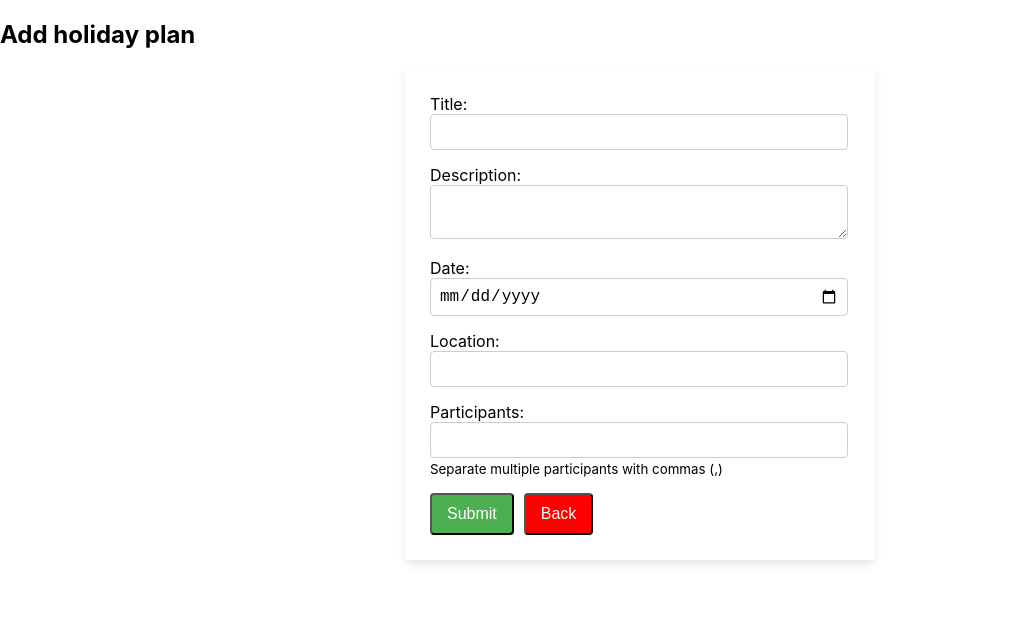
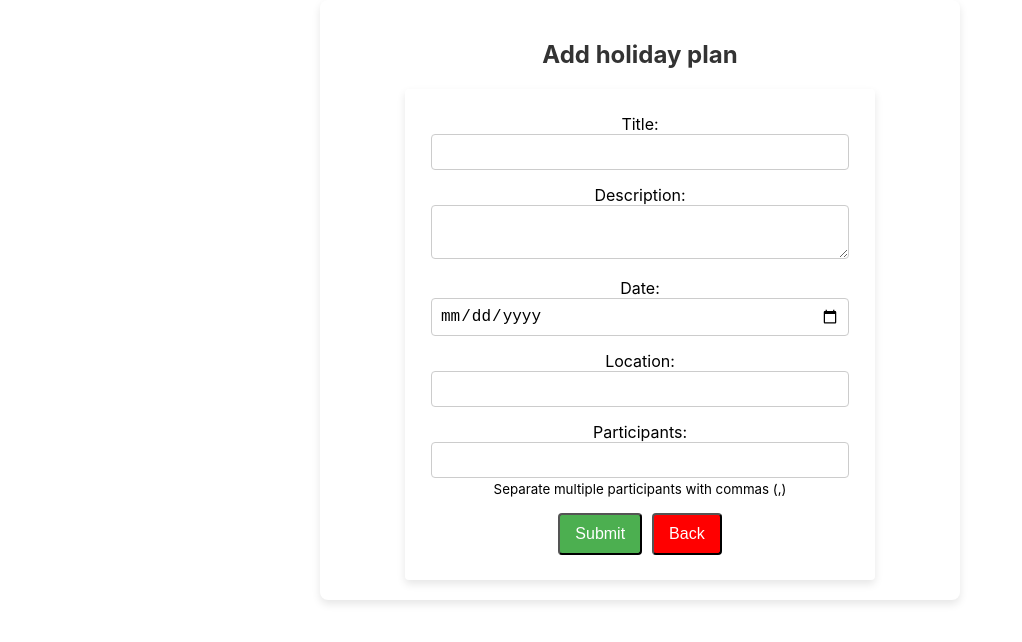
Before and after one commit to wgerenutti/holiday-planner-2024, a React (Create React App) app: page /add in a window 1280 px wide. Shown: the top 642 px of the page, without its empty margins (0-1022 px from the left). Built offline with nearby package versions, Linux system fonts and the light colour scheme; no server answers.

Commit message:
Finish add data

```diff
--- a/src/pages/AddHolidayPlan.js
+++ b/src/pages/AddHolidayPlan.js
@@ -2,11 +2,12 @@ import React, { useState, useEffect } from 'react';
 import { useNavigate } from 'react-router-dom';
 import HolidayPlanForm from '../components/HolidayPlanForm';
 import supabase from '../config/supabaseClient.js';
-import './AddHolidayPlans.module.css'
+import styles from './AddHolidayPlans.module.css';
 
 const AddHolidayPlans = () => {
     const navigate = useNavigate();
     const [message, setMessage] = useState('');
+    const [submitted, setSubmitted] = useState(false);
 
     const SUCCESS_MESSAGE = 'Holiday plan added successfully!';
     const ERROR_MESSAGES = {
@@ -28,6 +29,7 @@ const AddHolidayPlans = () => {
                 setMessage(ERROR_MESSAGES.DEFAULT);
             } else {
                 setMessage(SUCCESS_MESSAGE);
+                setSubmitted(true);
             }
         } catch (error) {
             setMessage(ERROR_MESSAGES.UNEXPECTED);
@@ -35,21 +37,29 @@ const AddHolidayPlans = () => {
     };
 
     useEffect(() => {
-        if (message) {
-            navigate('/', { state: { message: message } });
+        if (submitted) {
+            const timer = setTimeout(() => {
+                navigate('/', { state: { message: message } });
+            }, 3000);
+
+            return () => clearTimeout(timer);
         }
-    }, [message, navigate]);
+    }, [submitted, message, navigate]);
 
     const handleBack = () => {
         navigate(-1);
     };
 
     return (
-        <div className="container">
-            <div className="title-container">
-                <h2>Add holiday plan</h2>
+        <div className={styles.containerStyle}>
+            <div className={styles.titleContainer}>
+                <h2 className={styles.titleStyle}>Add holiday plan</h2>
             </div>
-            <p>{message}</p>
+            {message && (
+                <p className={message.includes('successfully') ? styles.successMessage : styles.errorMessage}>
+                    {message}
+                </p>
+            )}
             <HolidayPlanForm onSubmit={handleSubmit} onBack={handleBack} />
         </div>
     );
--- a/src/pages/AddHolidayPlans.module.css
+++ b/src/pages/AddHolidayPlans.module.css
@@ -1,4 +1,4 @@
-.container {
+.containerStyle {
     max-width: 600px;
     margin: auto;
     padding: 20px;
@@ -8,10 +8,28 @@
     background: #fff;
 }
 
-.title-container {
+.titleContainer {
     margin-bottom: 20px;
 }
 
-.title-container h2 {
+.titleStyle {
     color: #333;
 }
+
+.successMessage {
+    background-color: #d4edda;
+    color: #155724;
+    border: 1px solid #c3e6cb;
+    padding: 10px;
+    border-radius: 5px;
+    margin-bottom: 10px;
+}
+
+.errorMessage {
+    background-color: #f8d7da;
+    color: #721c24;
+    border: 1px solid #f5c6cb;
+    padding: 10px;
+    border-radius: 5px;
+    margin-bottom: 10px;
+}
```
